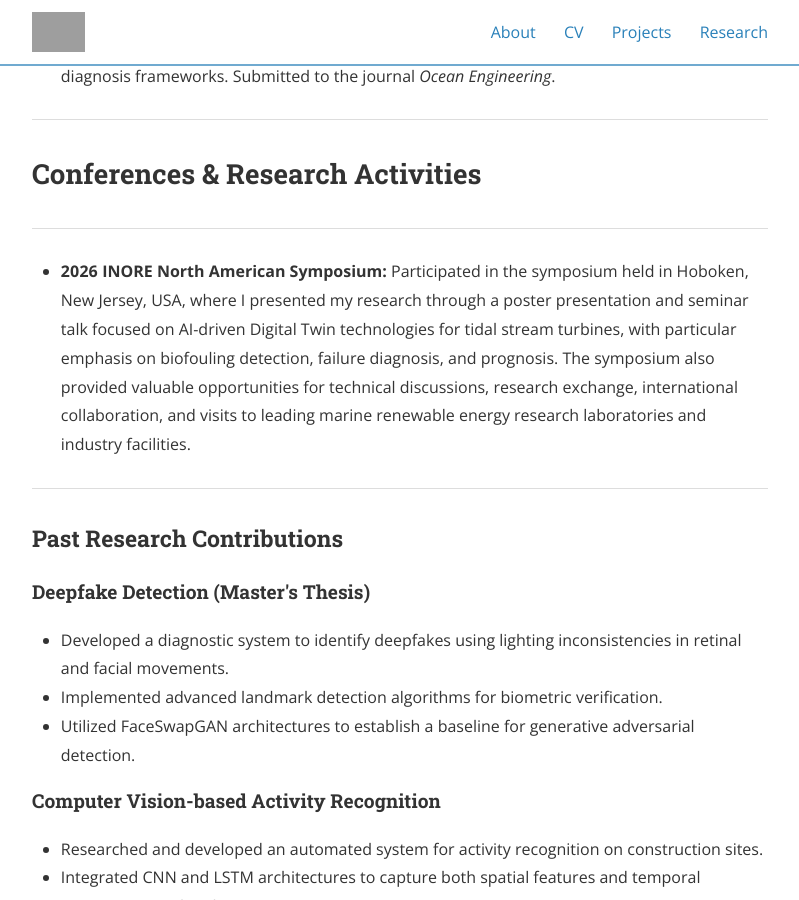
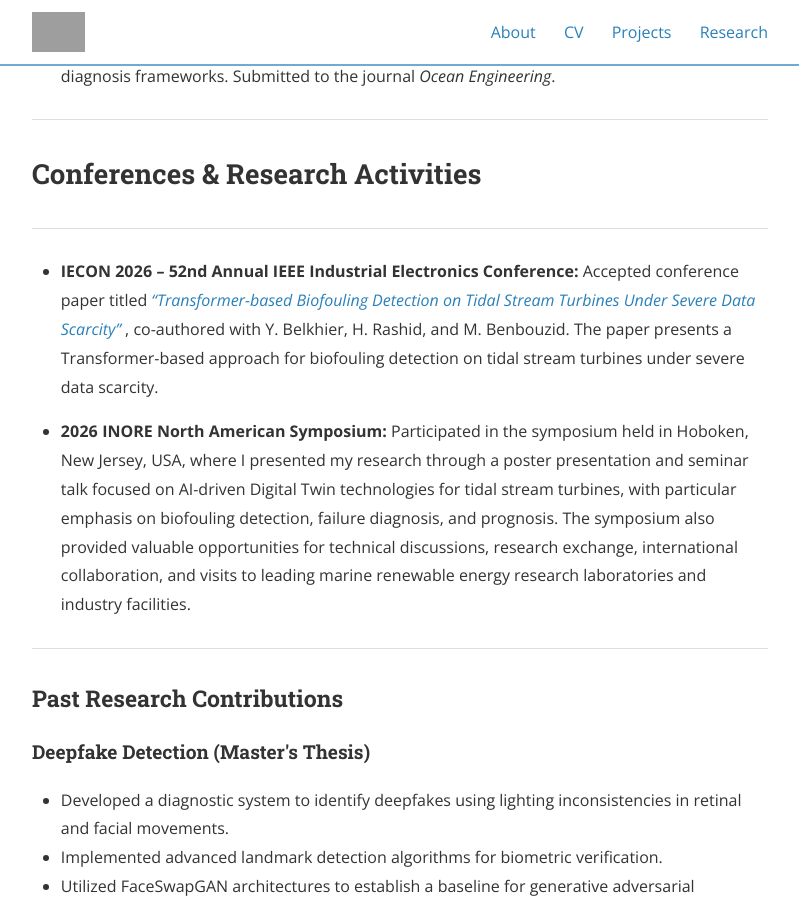
Before and after one commit to Ehsaanali/Ehsaanali.github.io, a Jekyll site: the page built from research.md, in a window 1280 px wide and 900 px high, scrolled down 950 px. Shown: the whole window, without its empty margins (240-1039 px from the left). Built offline with Jekyll 4.4.1, drawn with Linux system fonts in a browser that asks for light colours; nearby versions of some CDN libraries; grey boxes are pictures that could not be loaded.

Commit message:
Update research.md

```diff
--- a/research.md
+++ b/research.md
@@ -43,6 +43,18 @@ nav_order: 4
 
 <h2>Conferences &amp; Research Activities</h2>
 <hr>
+
+<ul>
+    <li>
+        <strong>IECON 2026 – 52nd Annual IEEE Industrial Electronics Conference:</strong>
+        Accepted conference paper titled
+        <a href="https://ehsaanali.github.io/research/" target="_blank">
+            <em>“Transformer-based Biofouling Detection on Tidal Stream Turbines Under Severe Data Scarcity”</em>
+        </a>,
+        co-authored with Y. Belkhier, H. Rashid, and M. Benbouzid.
+        The paper presents a Transformer-based approach for biofouling detection on tidal stream turbines under severe data scarcity.
+    </li>
+</ul>
 <ul>
     <li>
         <strong>2026 INORE North American Symposium:</strong>
```
